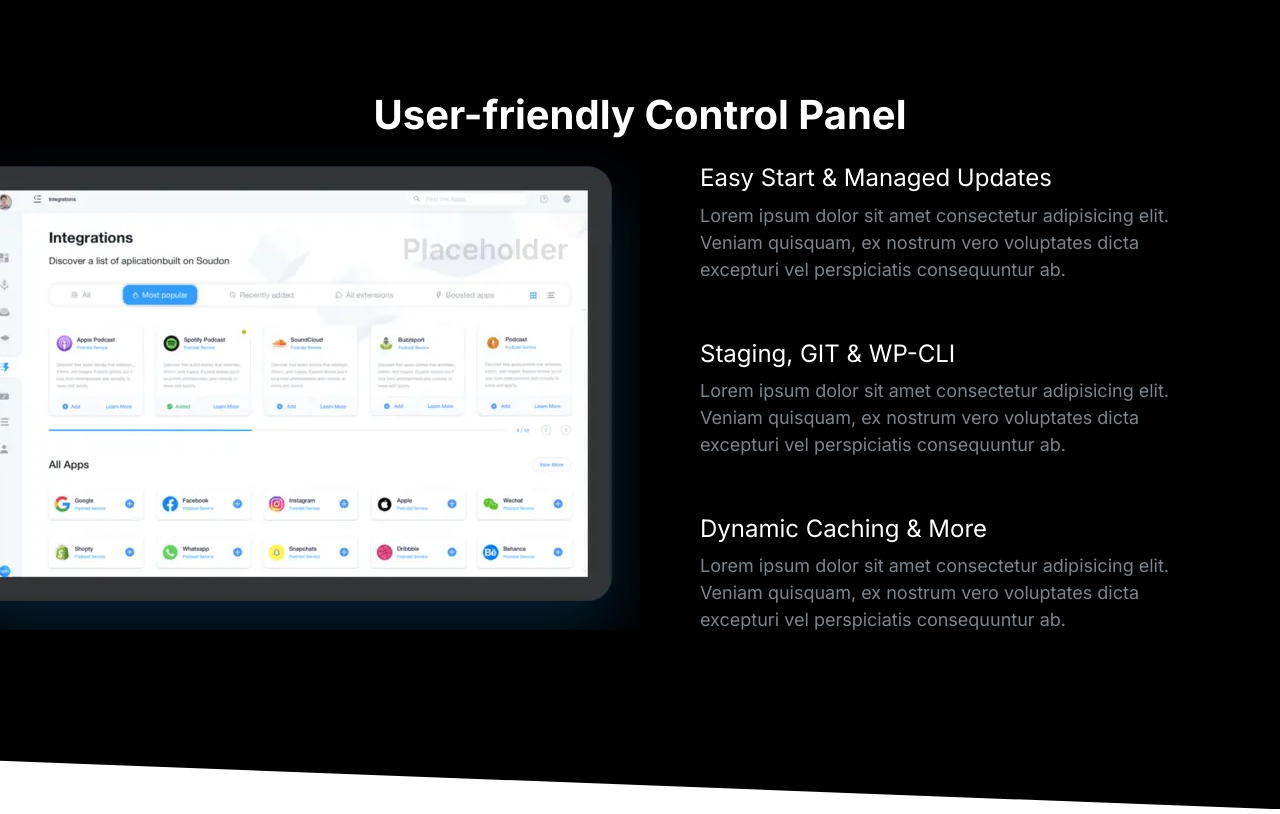
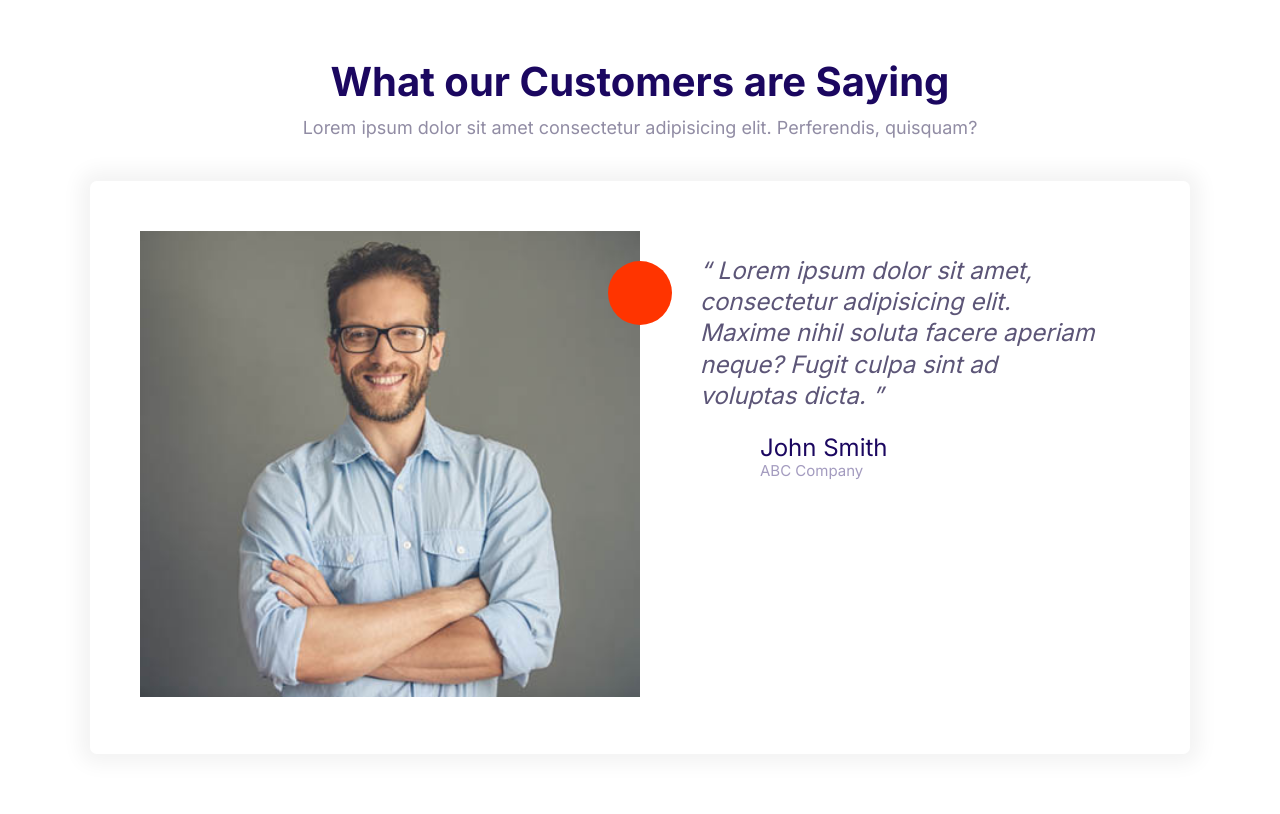
Before and after one commit to ashkan-romi/ashkify, a plain HTML site: page index.html in a window 1280 px wide. Drawn offline with Linux system fonts and the light colour scheme.

Commit message:
building testimonial block

```diff
--- a/css/styles.css
+++ b/css/styles.css
@@ -530,6 +530,7 @@ a {
 }
 .block__header {
   text-align: center;
+  margin-bottom: 4rem;
 }
 .block--dark {
   background-color: #000;
--- a/index.html
+++ b/index.html
@@ -15,83 +15,46 @@
     <title>Moshify</title>
   </head>
   <body>
-    <section class="block block--dark block--skewed-right block-showcase">
+    <div class="block container block-testimonial">
       <header class="block__header">
-        <h2>User-friendly Control Panel</h2>
+        <h2 class="block__heading">What our Customers are Saying</h2>
+        <p>
+          Lorem ipsum dolor sit amet consectetur adipisicing elit. Perferendis,
+          quisquam?
+        </p>
       </header>
-      <div class="container grid grid--1x2">
-        <picture class="block-showcase__image">
-          <source
-            type="image/webp"
-            srcset="
-              ./images/resized/ipad@2x.webp 2x,
-              ./images/resized/ipad.webp    1x
-            "
-          />
-          <source
-            type="image/jpg"
-            srcset="
-              ./images/resized/ipad@2x.jpg 2x,
-              ./images/resized/ipad.jpg    1x
-            "
-          />
-          <img src="./images/resized/ipad@2x.jpg" alt="" />
-        </picture>
-
-        <ul class="list showcase__content">
-          <li>
+      <div class="card testimonial">
+        <div class="grid grid--1x2">
+          <div class="testimonial__image">
+            <img src="./images/testimonial.jpg" alt="happy client image" />
+            <span class="icon-container icon-container--accent">
+              <svg class="icon icon--white icon--small">
+                <use xlink:href="./images/sprite.svg#quotes"></use>
+              </svg>
+            </span>
+          </div>
+          <blockquote class="quote">
+            <p class="quote__text">
+              Lorem ipsum dolor sit amet, consectetur adipisicing elit. Maxime
+              nihil soluta facere aperiam neque? Fugit culpa sint ad voluptas
+              dicta.
+            </p>
+            <footer>
               <div class="media">
                 <div class="media__image">
-                <svg class="icon icon--primary">
-                  <use xlink:href="./images/sprite.svg#easy"></use>
+                  <svg class="icon icon--primary quote__line">
+                    <use xlink:href="./images/sprite.svg#line"></use>
                   </svg>
                 </div>
                 <div class="media__body">
-                <h3 class="media__title">Easy Start & Managed Updates</h3>
-                <p>
-                  Lorem ipsum dolor sit amet consectetur adipisicing elit.
-                  Veniam quisquam, ex nostrum vero voluptates dicta excepturi
-                  vel perspiciatis consequuntur ab.
-                </p>
+                  <h3 class="media__title quote__author">John Smith</h3>
+                  <p class="quote__organization">ABC Company</p>
                 </div>
               </div>
-          </li>
-          <li>
-            <div class="media">
-              <div class="media__image">
-                <svg class="icon icon--primary">
-                  <use xlink:href="./images/sprite.svg#growth"></use>
-                </svg>
-              </div>
-              <div class="media__body">
-                <h3 class="media__title">Staging, GIT & WP-CLI</h3>
-                <p>
-                  Lorem ipsum dolor sit amet consectetur adipisicing elit.
-                  Veniam quisquam, ex nostrum vero voluptates dicta excepturi
-                  vel perspiciatis consequuntur ab.
-                </p>
+            </footer>
+          </blockquote>
         </div>
       </div>
-          </li>
-          <li>
-            <div class="media">
-              <div class="media__image">
-                <svg class="icon icon--primary">
-                  <use xlink:href="./images/sprite.svg#wordpress"></use>
-                </svg>
     </div>
-              <div class="media__body">
-                <h3 class="media__title">Dynamic Caching & More</h3>
-                <p>
-                  Lorem ipsum dolor sit amet consectetur adipisicing elit.
-                  Veniam quisquam, ex nostrum vero voluptates dicta excepturi
-                  vel perspiciatis consequuntur ab.
-                </p>
-              </div>
-            </div>
-          </li>
-        </ul>
-      </div>
-    </section>
   </body>
 </html>
```
Also changed, not shown: components/.testimonial-block.html (added). Lines whose indentation alone changed are shown as unchanged.
